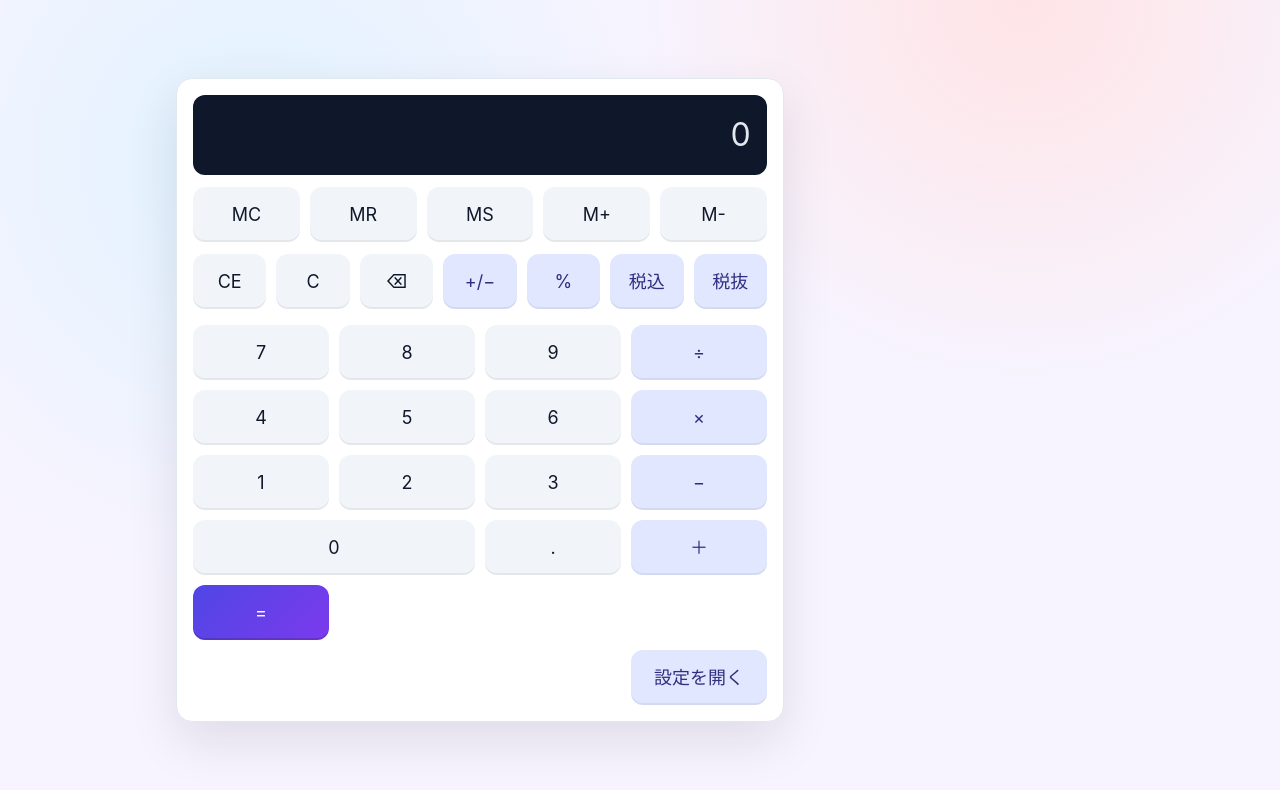
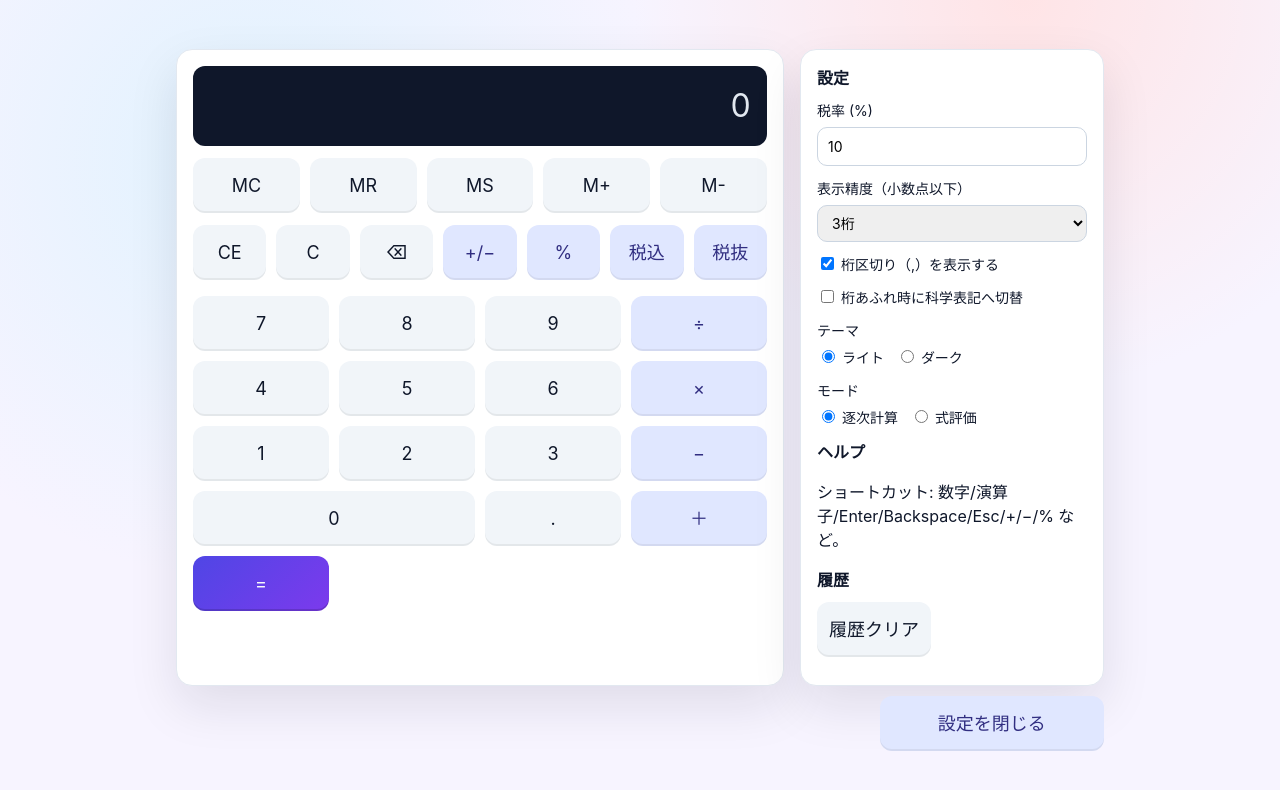
Before and after one commit to luru84/BrowserCalc, a Vue app: page / in a window 1280 px wide. Shown: the top 790 px of the page. Built offline with nearby package versions, Linux system fonts and the light colour scheme.

Commit message:
chore: default settings open and move toggle below card

```diff
--- a/src/components/CalculatorApp.vue
+++ b/src/components/CalculatorApp.vue
@@ -85,7 +85,7 @@ const indicatorOps = computed(() => ({
   err: state.error,
   mem: state.memoryValue !== null,
 }));
-const showSettings = ref(false);
+const showSettings = ref(true);
 
 const onHistoryReuse = (entry: string) => {
   mergeState({ ...state, displayValue: entry, newInput: false });
@@ -198,29 +198,9 @@ onBeforeUnmount(() => {
         <button class="btn operator" type="button" @click="onOperator('+')" aria-label="足し算">＋</button>
         <button class="btn accent" type="button" @click="onEquals" aria-label="イコール">=</button>
       </div>
-
-      <div class="settings-toggle-row" aria-label="設定トグル">
-        <div></div>
-        <div></div>
-        <div></div>
-        <button
-          class="btn operator"
-          type="button"
-          @click="showSettings = !showSettings"
-          :aria-expanded="showSettings"
-          aria-controls="settings-panel"
-        >
-          {{ showSettings ? "設定を閉じる" : "設定を開く" }}
-        </button>
-      </div>
     </section>
 
-    <aside
-      v-if="showSettings"
-      id="settings-panel"
-      class="panel"
-      aria-label="設定・情報"
-    >
+    <aside v-if="showSettings" id="settings-panel" class="panel" aria-label="設定・情報">
       <h2>設定</h2>
       <div class="setting">
         <label for="taxRate">税率 (%)</label>
@@ -313,4 +293,19 @@ onBeforeUnmount(() => {
       </ul>
     </aside>
   </div>
+
+  <div class="settings-toggle-row" aria-label="設定トグル">
+    <div></div>
+    <div></div>
+    <div></div>
+    <button
+      class="btn operator"
+      type="button"
+      @click="showSettings = !showSettings"
+      :aria-expanded="showSettings"
+      aria-controls="settings-panel"
+    >
+      {{ showSettings ? "設定を閉じる" : "設定を開く" }}
+    </button>
+  </div>
 </template>
```
